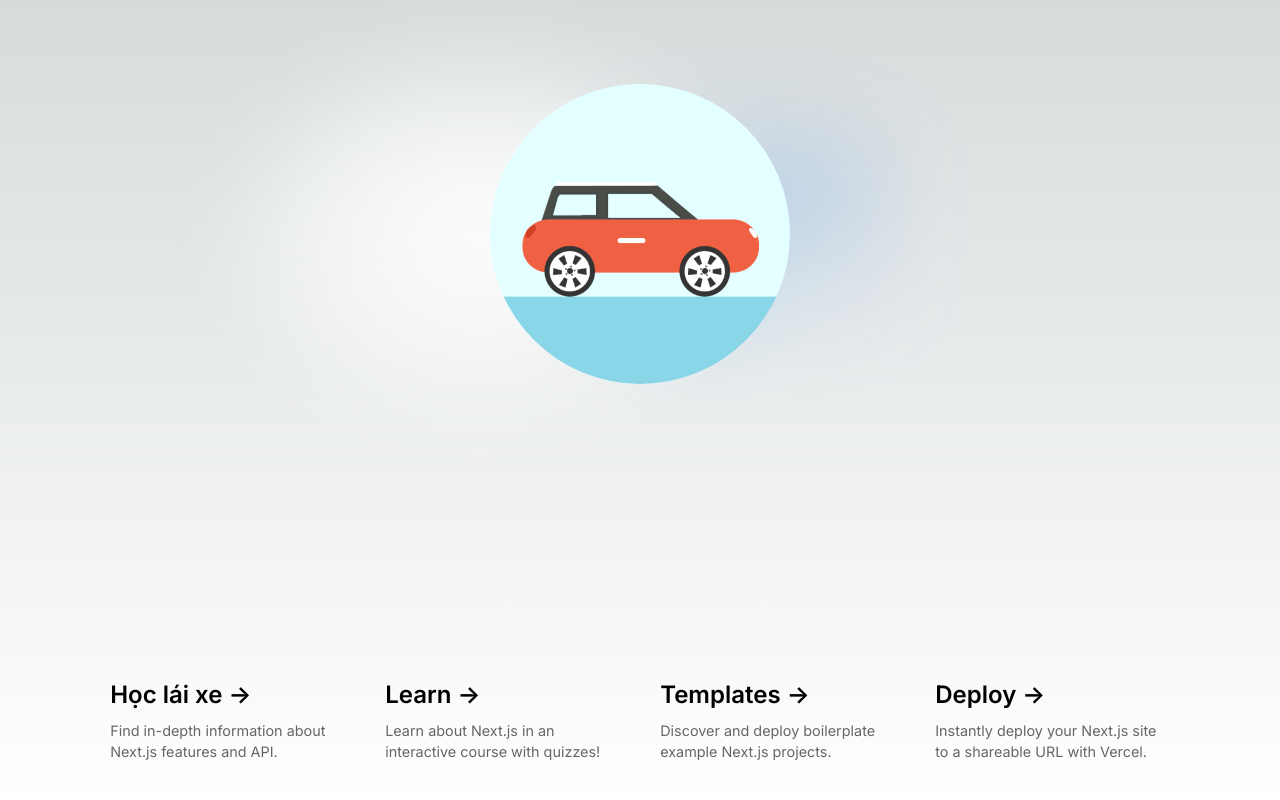
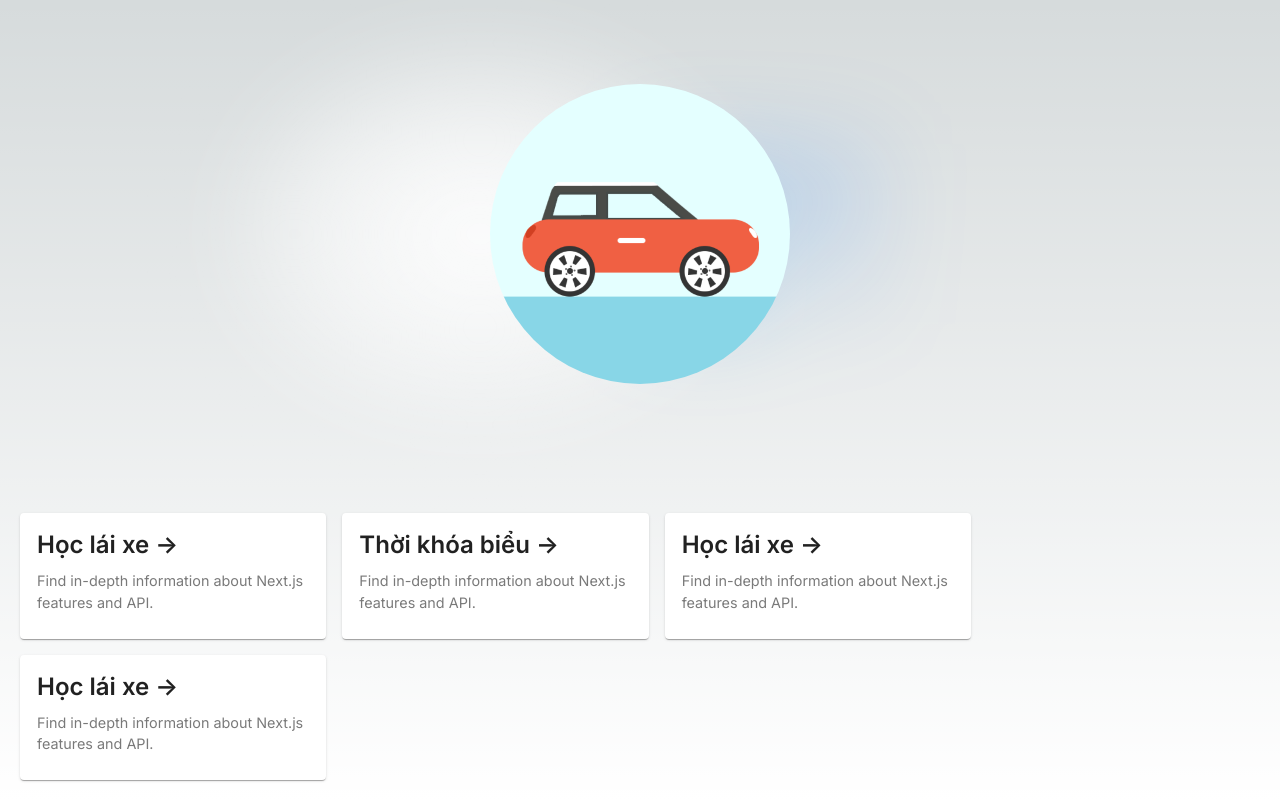
Before and after one commit to thaytungdaylaixe/nextyourapp, a Next.js app: page / in a window 1280 px wide. Built offline with nearby package versions, Linux system fonts and the light colour scheme.

Commit message:
first commit

```diff
--- a/pages/daylaixe/index.js
+++ b/pages/daylaixe/index.js
@@ -8,7 +8,7 @@ const inter = Inter({ subsets: ["latin"] });
 
 const Index = () => {
   return (
-    <main className={styles.main}>
+    <main>
       <Link href="/" className={styles.card}>
         <h2 className={inter.className}>Trang chủ</h2>
         <p className={inter.className}>
--- a/pages/index.js
+++ b/pages/index.js
@@ -5,7 +5,9 @@ import Link from "next/link";
 import { Inter } from "@next/font/google";
 import styles from "../styles/Home.module.css";
 
-import { Avatar } from "@mui/material";
+import Grid from "@mui/material/Unstable_Grid2";
+
+import { Card, CardContent, Avatar } from "@mui/material";
 
 const inter = Inter({ subsets: ["latin"] });
 
@@ -18,7 +20,7 @@ export default function Home() {
         <meta name="viewport" content="width=device-width, initial-scale=1" />
         <link rel="icon" href="/daylaixe/favicon.png" />
       </Head>
-      <main className={styles.main}>
+      <main>
         <div className={styles.icon_home_center}>
           <Avatar
             sx={{ width: 300, height: 300 }}
@@ -26,59 +28,71 @@ export default function Home() {
           />
         </div>
 
-        <div className={styles.grid}>
-          <Link href="/daylaixe" className={styles.card}>
+        <Grid container spacing={2}>
+          <Link href="/daylaixe">
+            <Grid>
+              <Card className={styles.card} sx={{ minWidth: 275 }}>
+                <CardContent>
                   <h2 className={inter.className}>
                     Học lái xe <span>-&gt;</span>
                   </h2>
                   <p className={inter.className}>
-              Find in-depth information about Next.js features and&nbsp;API.
+                    Find in-depth information about Next.js features
+                    and&nbsp;API.
                   </p>
+                </CardContent>
+              </Card>
+            </Grid>
           </Link>
 
-          <a
-            href="https://nextjs.org/learn?utm_source=create-next-app&utm_medium=default-template&utm_campaign=create-next-app"
-            className={styles.card}
-            target="_blank"
-            rel="noopener noreferrer"
-          >
+          <Link href="/daylaixe">
+            <Grid>
+              <Card className={styles.card} sx={{ minWidth: 275 }}>
+                <CardContent>
                   <h2 className={inter.className}>
-              Learn <span>-&gt;</span>
+                    Thời khóa biểu <span>-&gt;</span>
                   </h2>
                   <p className={inter.className}>
-              Learn about Next.js in an interactive course with&nbsp;quizzes!
+                    Find in-depth information about Next.js features
+                    and&nbsp;API.
                   </p>
-          </a>
+                </CardContent>
+              </Card>
+            </Grid>
+          </Link>
 
-          <a
-            href="https://vercel.com/templates?framework=next.js&utm_source=create-next-app&utm_medium=default-template&utm_campaign=create-next-app"
-            className={styles.card}
-            target="_blank"
-            rel="noopener noreferrer"
-          >
+          <Link href="/daylaixe">
+            <Grid>
+              <Card className={styles.card} sx={{ minWidth: 275 }}>
+                <CardContent>
                   <h2 className={inter.className}>
-              Templates <span>-&gt;</span>
+                    Học lái xe <span>-&gt;</span>
                   </h2>
                   <p className={inter.className}>
-              Discover and deploy boilerplate example Next.js&nbsp;projects.
+                    Find in-depth information about Next.js features
+                    and&nbsp;API.
                   </p>
-          </a>
+                </CardContent>
+              </Card>
+            </Grid>
+          </Link>
 
-          <a
-            href="https://vercel.com/new?utm_source=create-next-app&utm_medium=default-template&utm_campaign=create-next-app"
-            className={styles.card}
-            target="_blank"
-            rel="noopener noreferrer"
-          >
+          <Link href="/daylaixe">
+            <Grid>
+              <Card className={styles.card} sx={{ minWidth: 275 }}>
+                <CardContent>
                   <h2 className={inter.className}>
-              Deploy <span>-&gt;</span>
+                    Học lái xe <span>-&gt;</span>
                   </h2>
                   <p className={inter.className}>
-              Instantly deploy your Next.js site to a shareable URL
-              with&nbsp;Vercel.
+                    Find in-depth information about Next.js features
+                    and&nbsp;API.
                   </p>
-          </a>
-        </div>
+                </CardContent>
+              </Card>
+            </Grid>
+          </Link>
+        </Grid>
       </main>
     </>
   );
--- a/styles/Home.module.css
+++ b/styles/Home.module.css
@@ -1,12 +1,3 @@
-.main {
-  display: flex;
-  flex-direction: column;
-  justify-content: space-between;
-  align-items: center;
-  padding: 20px;
-  min-height: 100vh;
-}
-
 .description {
   display: inherit;
   justify-content: inherit;
@@ -47,7 +38,6 @@
 }
 
 .card {
-  padding: 1rem 1.2rem;
   border-radius: var(--border-radius);
   background: rgba(var(--card-rgb), 0);
   border: 1px solid rgba(var(--card-border-rgb), 0);
--- a/styles/globals.css
+++ b/styles/globals.css
@@ -96,6 +96,15 @@ body {
     rgb(var(--background-start-rgb));
 }
 
+main {
+  display: flex;
+  flex-direction: column;
+  justify-content: space-between;
+  align-items: center;
+  padding: 20px;
+  min-height: 100vh;
+}
+
 a {
   color: inherit;
   text-decoration: none;
```
Lines whose indentation alone changed are shown as unchanged.
